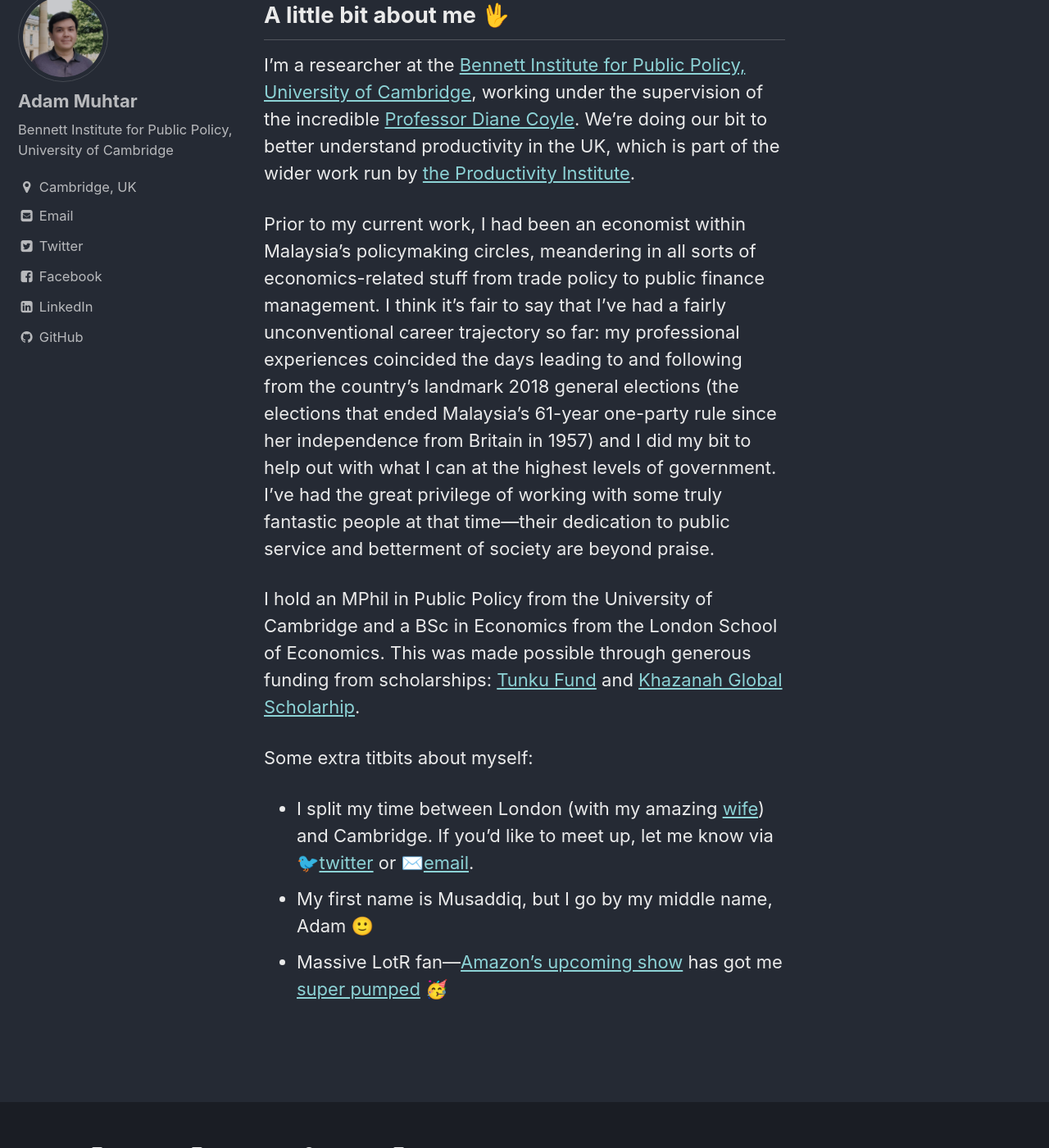
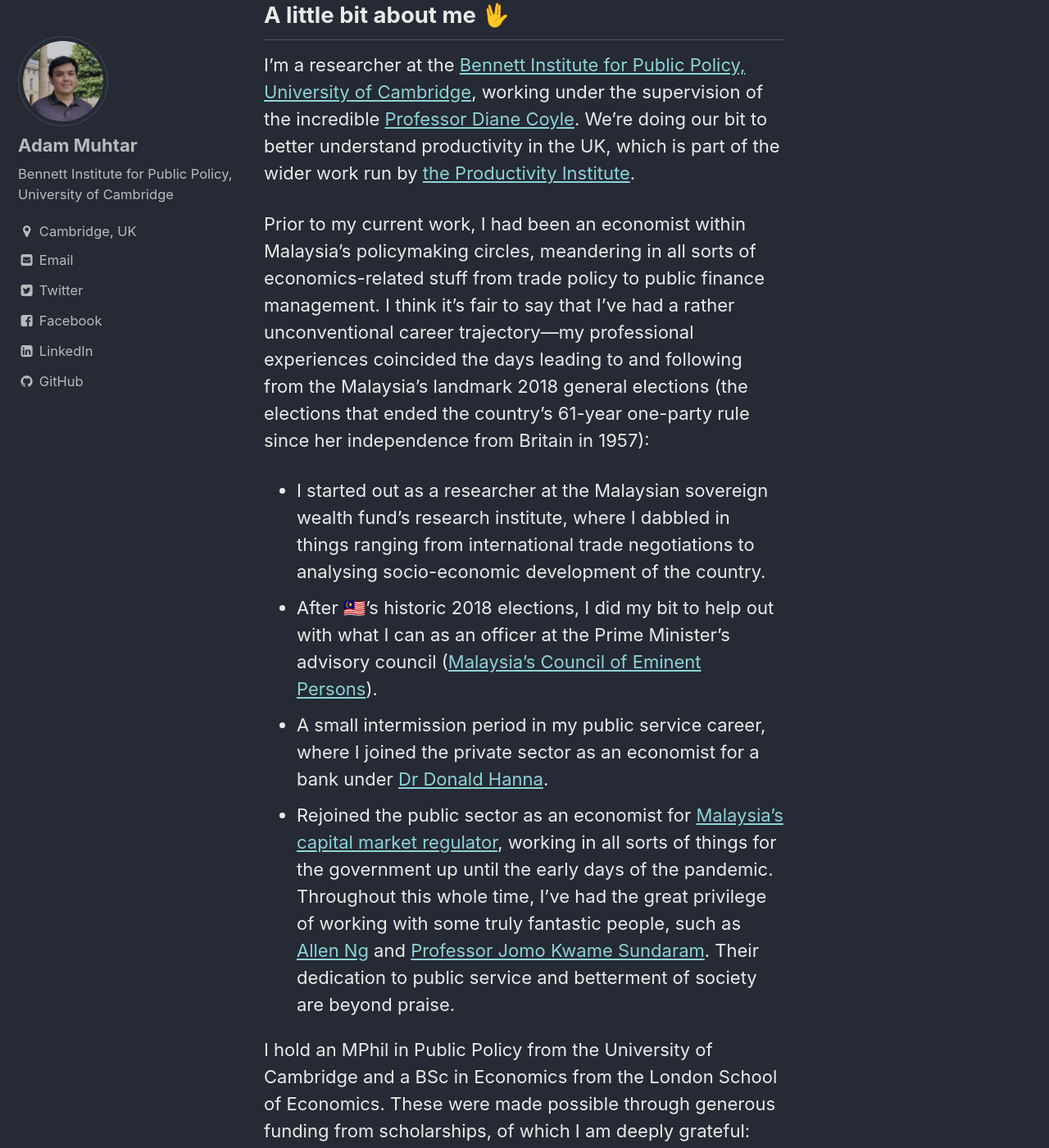
Before and after one commit to adammuhtar/adammuhtar.github.io, a Jekyll site: the page built from index.md, in a window 1280 px wide and 1400 px high, scrolled down 592 px. Shown: the whole window at 82% size. Built offline with Jekyll 4.4.1, drawn with Linux system fonts in a browser that asks for light colours; some of the changed text lies outside the part shown.

Commit message:
Update index.md

```diff
--- a/index.md
+++ b/index.md
@@ -17,11 +17,16 @@
 
 I'm a researcher at the [Bennett Institute for Public Policy, University of Cambridge](https://www.bennettinstitute.cam.ac.uk/), working under the supervision of the incredible [Professor Diane Coyle](https://www.bennettinstitute.cam.ac.uk/about-us/team/diane-coyle/). We're doing our bit to better understand productivity in the UK, which is part of the wider work run by [the Productivity Institute](https://www.productivity.ac.uk/).
 
-Prior to my current work, I had been an economist within Malaysia's policymaking circles, meandering in all sorts of economics-related stuff from trade policy to public finance management. I think it's fair to say that I've had a fairly unconventional career trajectory so far: my professional experiences coincided the days leading to and following from the country's landmark 2018 general elections (the elections that ended Malaysia's 61-year one-party rule since her independence from Britain in 1957) and I did my bit to help out with what I can at the highest levels of government. I've had the great privilege of working with some truly fantastic people at that time—their dedication to public service and betterment of society are beyond praise.
+Prior to my current work, I had been an economist within Malaysia's policymaking circles, meandering in all sorts of economics-related stuff from trade policy to public finance management. I think it's fair to say that I've had a rather unconventional career trajectory—my professional experiences coincided the days leading to and following from the Malaysia's landmark 2018 general elections (the elections that ended the country's 61-year one-party rule since her independence from Britain in 1957):
+* I started out as a researcher at the Malaysian sovereign wealth fund’s research institute, where I dabbled in things ranging from international trade negotiations to analysing socio-economic development of the country.
+* After 🇲🇾's historic 2018 elections, I did my bit to help out with what I can as an officer at the Prime Minister's advisory council ([Malaysia's Council of Eminent Persons](https://asia.nikkei.com/Politics/Malaysia-in-transition/Meet-the-5-brains-behind-Malaysia-s-Mahathir-nomics)).
+* A small intermission period in my public service career, where I joined the private sector as an economist for a bank under [Dr Donald Hanna](https://www.cimb.com/en/newsroom/2017/cimb-appoints-dr-donald-hanna-as-group-chief-economist.html).
+* Rejoined the public sector as an economist for [Malaysia's capital market regulator](https://www.sc.com.my/), working in all sorts of things for the government up until the early days of the pandemic.
+Throughout this whole time, I've had the great privilege of working with some truly fantastic people, such as [Allen Ng](https://twitter.com/elanorng) and [Professor Jomo Kwame Sundaram](https://en.wikipedia.org/wiki/Jomo_Kwame_Sundaram). Their dedication to public service and betterment of society are beyond praise.
 
-I hold an MPhil in Public Policy from the University of Cambridge and a BSc in Economics from the London School of Economics. This was made possible through generous funding from scholarships: [Tunku Fund](https://www.caths.cam.ac.uk/tunku-abdul-rahman-fund) and [Khazanah Global Scholarhip](https://www.yayasankhazanah.com.my/scholarship-programmes/khazanah-global-scholarship).
+I hold an MPhil in Public Policy from the University of Cambridge and a BSc in Economics from the London School of Economics. These were made possible through generous funding from scholarships, of which I am deeply grateful: [Tunku Fund](https://www.caths.cam.ac.uk/tunku-abdul-rahman-fund) and [Khazanah Global Scholarhip](https://www.yayasankhazanah.com.my/scholarship-programmes/khazanah-global-scholarship).
 
-Some extra titbits about myself:
-* I split my time between London (with my amazing [wife](https://www.faridahfaiz.com/)) and Cambridge. If you'd like to meet up, let me know via 🐦[twitter](https://twitter.com/adammuhtar_) or ✉️[email](mailto:adam.b.muhtar@gmail.com).
+Some extra bits about myself:
+* I split my time between London (with my amazing [wife](https://www.faridahfaiz.com/)) and Cambridge. If you'd like to meet up, let me know via 🐦[Twitter](https://twitter.com/adammuhtar_) or ✉️[email](mailto:adam.b.muhtar@gmail.com).
 * My first name is Musaddiq, but I go by my middle name, Adam 🙂
 * Massive LotR fan—[Amazon's upcoming show](https://twitter.com/lotronprime) has got me [super pumped](https://i.redd.it/3kq3mcr9x3f71.jpg) 🥳
```
